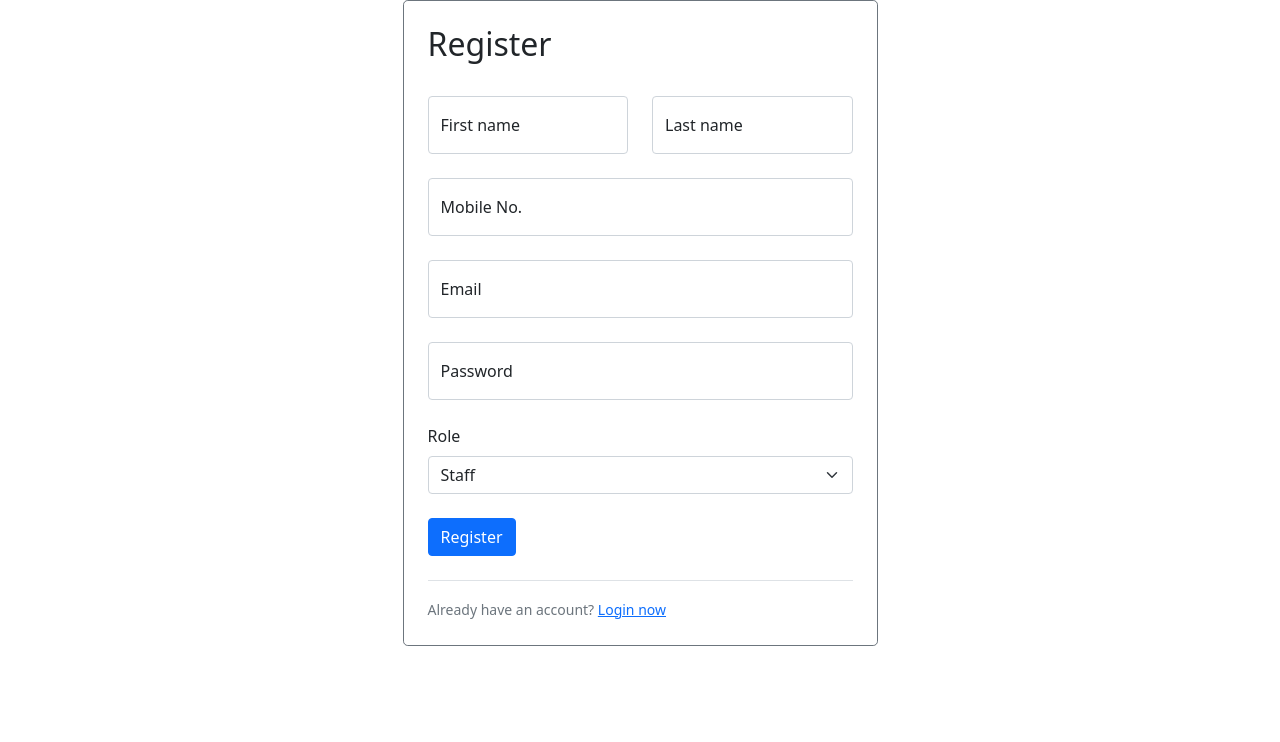
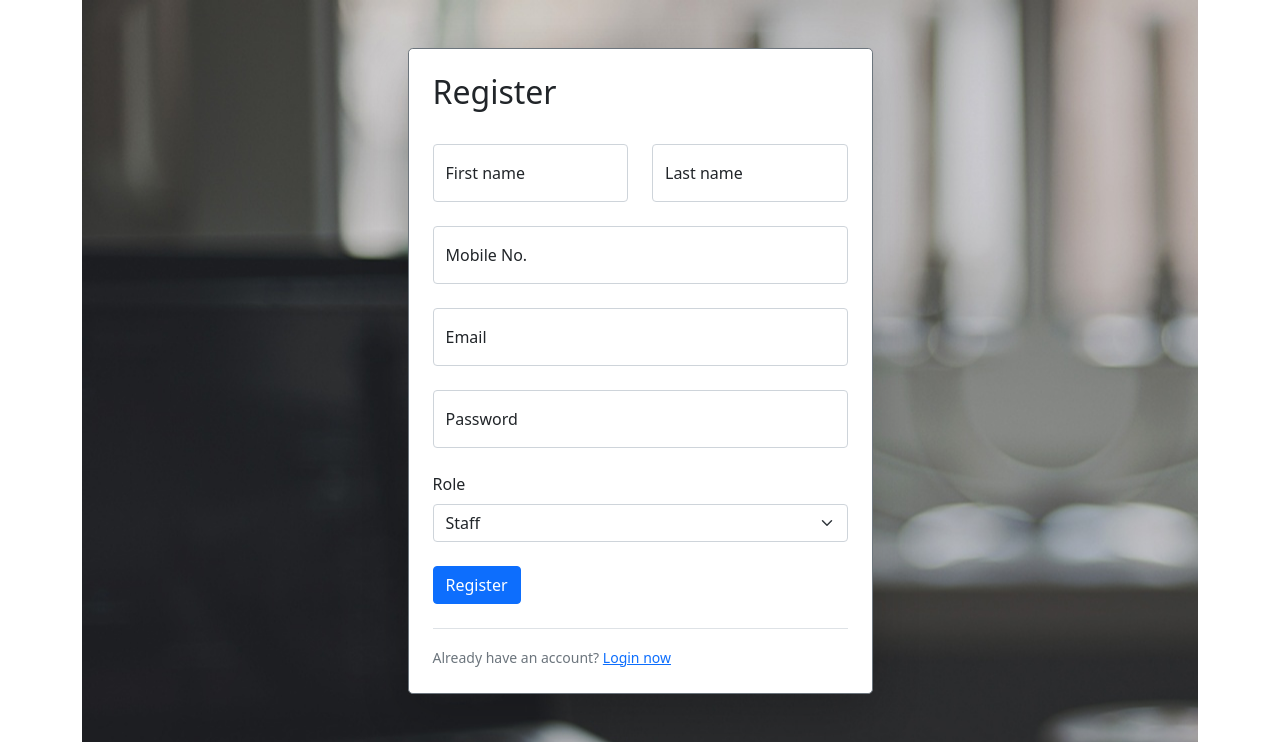
Before and after one commit to VKrishna2090/KNSS-Aptitude, a Flask app: page /register in a window 1280 px wide. Shown: the part 78-820 px from the top of the page. Before the commit the page ends 724 px from the top, so only its background shows below. Run offline with Flask 2, Linux system fonts and the light colour scheme; some libraries are stand-ins or nearby versions.

Commit message:
updates on about, login and register page

```diff
--- a/templates/about.html
+++ b/templates/about.html
@@ -31,13 +31,13 @@
             <div class="card border-secondary">
               <img src="static/uploads/profile_sreekesh1.png" class="card-img-top" alt="...">
               <div class="card-body">
-                <h5 class="card-title">Iyer Sreekesh Subramanian</h5>
+                <h5 class="card-title">Sreekesh Iyer</h5>
               </div>
             </div>
             <div class="card border-secondary">
               <img src="static/uploads/profile_ninad.jpg" class="card-img-top" alt="...">
               <div class="card-body">
-                <h5 class="card-title">Rao Ninad Shivanand</h5>
+                <h5 class="card-title">Ninad Rao</h5>
               </div>
             </div>
             <div class="card border-secondary">
@@ -47,7 +47,7 @@
               </div>
             </div>
             <div class="card border-secondary">
-                <img src="..." class="card-img-top" alt="...">
+                <img src="static/uploads/profile_shalaka.jpeg" class="card-img-top" alt="...">
                 <div class="card-body">
                   <h5 class="card-title">Shalaka Waghamale</h5>
                 </div>
--- a/templates/register.html
+++ b/templates/register.html
@@ -1,10 +1,13 @@
 {% extends "layout.html" %}
 {% block content %}
-
+<div class="container-fluid" style="background-image: url('static/uploads/background_image.jpg'); background-attachment: fixed; " >
+    <div class="row">
+        <br><br>
+    </div>
     <div class="row">
         <div class="col-md-3.5">
         </div>
-        <div class="container rounded-3 border border-secondary p-4 col-md-5">
+        <div class="container rounded-3 border border-secondary p-4 col-md-5 bg-white shadow-lg">
             <h2>Register</h2>
             <br>
             <form class="form-group" action="{{ url_for('register') }}" method="post">
@@ -63,4 +66,8 @@
         <div class="col-md-4.5">
         </div>
     </div>
+    <div class="row">
+        <br><br>
+    </div>
+</div>
 {% endblock %}
```
Also changed, not shown: templates/login.html (+9 -3 lines).
